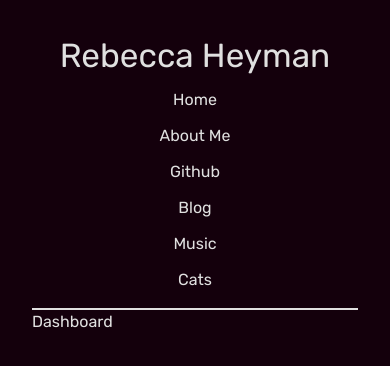
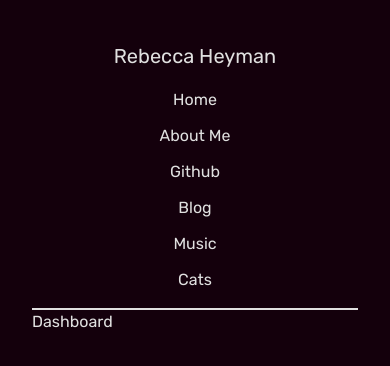
Before and after one commit to kawaiimusician/personal_portfolio, a Next.js app in the folder personal_portfolio_website/: page / in a window 390 px wide. Shown: the top 366 px of the page. Built offline with nearby package versions, Linux system fonts and the light colour scheme.

Commit message:
remove redundant code

```diff
--- a/personal_portfolio_website/app/globals.css
+++ b/personal_portfolio_website/app/globals.css
@@ -59,7 +59,6 @@ nav a:hover {
       flex-auto
       text-xl
       text-center;
-      font-size: 25pt;
   }
 
   nav a {
```
